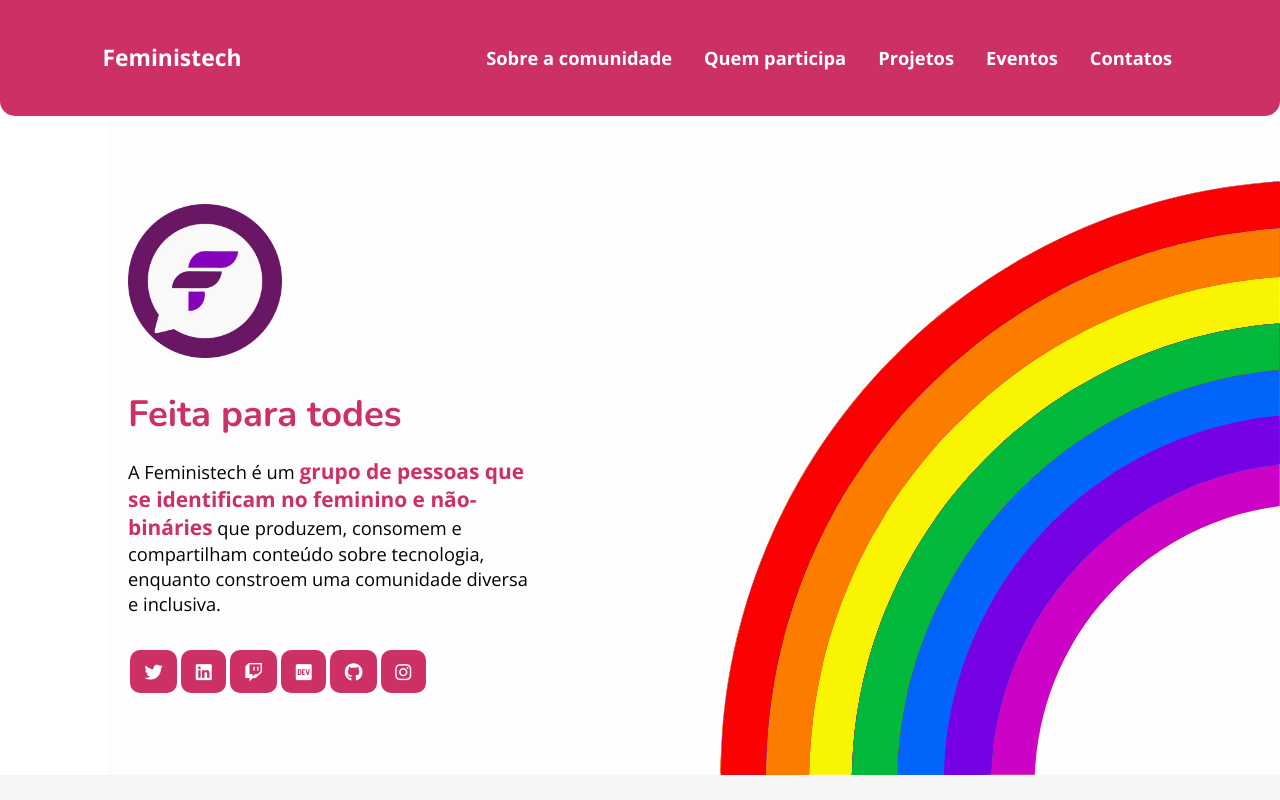
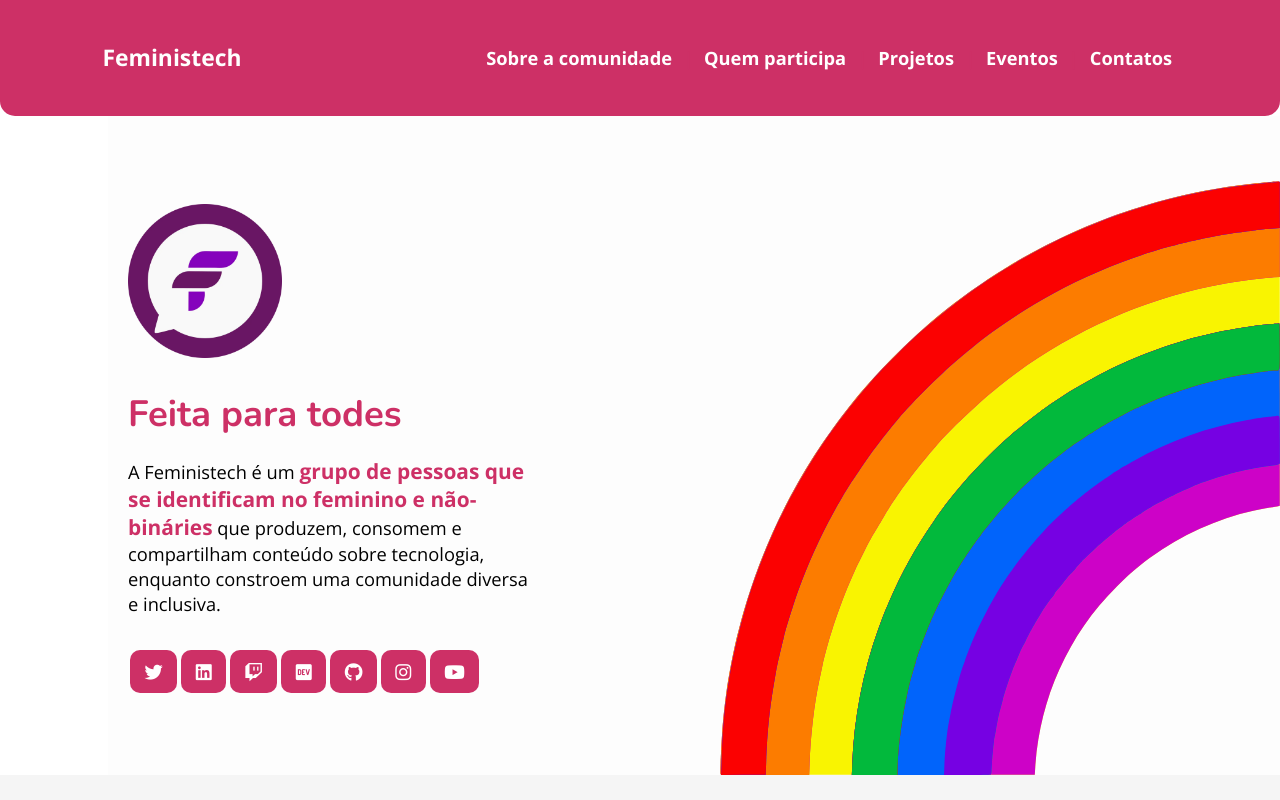
Before and after one commit to feministech/feministech, a Nuxt app: page / in a window 1280 px wide. Shown: the top 800 px of the page. Built offline with nearby package versions, Linux system fonts and the light colour scheme.

Commit message:
adicionar youtube da feministech

```diff
--- a/components/SocialLinks.vue
+++ b/components/SocialLinks.vue
@@ -30,6 +30,11 @@
       fontAwesome="fab fa-instagram"
       :class="color + '-social-link'"
     />
+    <SocialButton
+      socialLink="https://www.youtube.com/c/feministech/"
+      fontAwesome="fab fa-youtube"
+      :class="color + '-social-link'"
+    />
   </div>
 </template>
 
```
